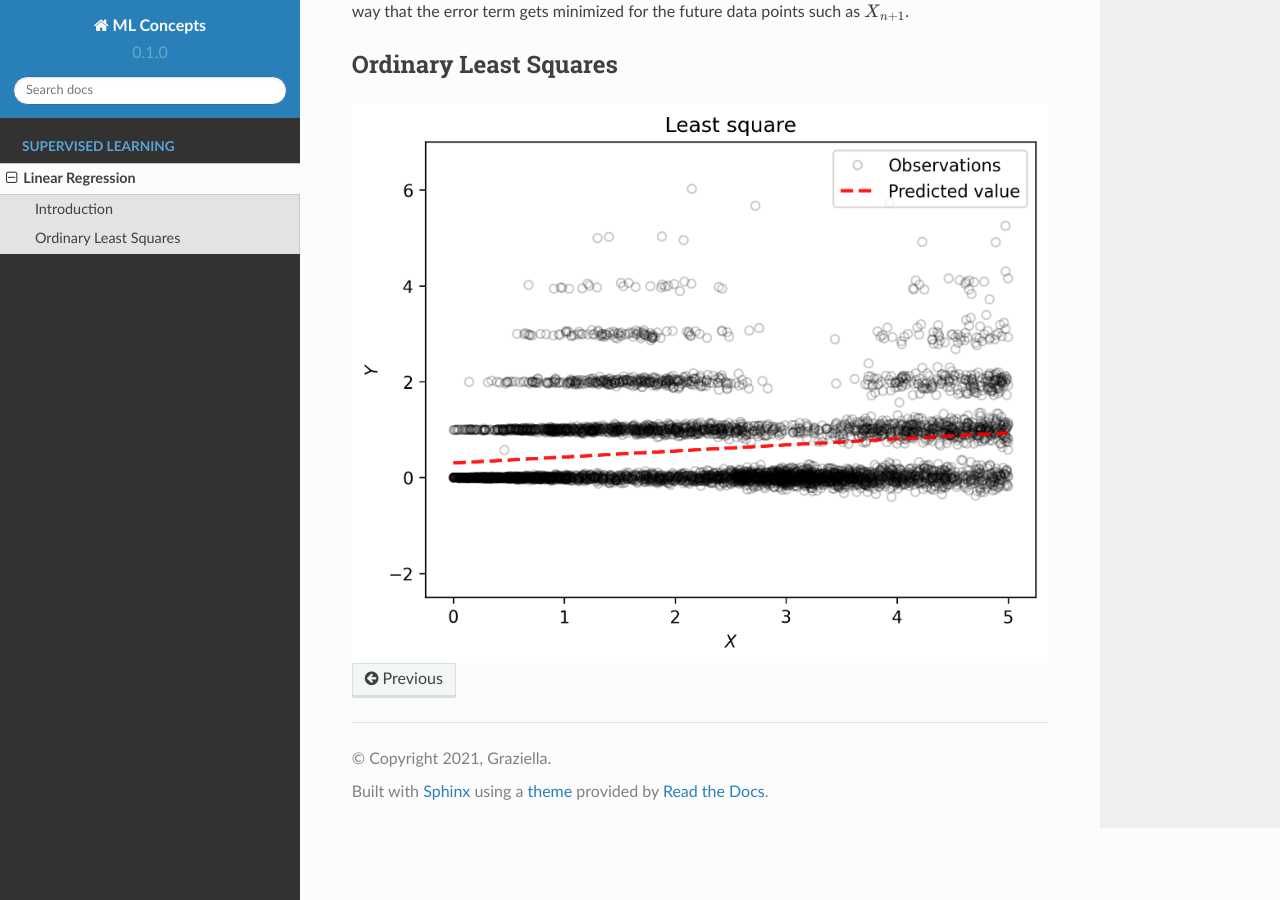
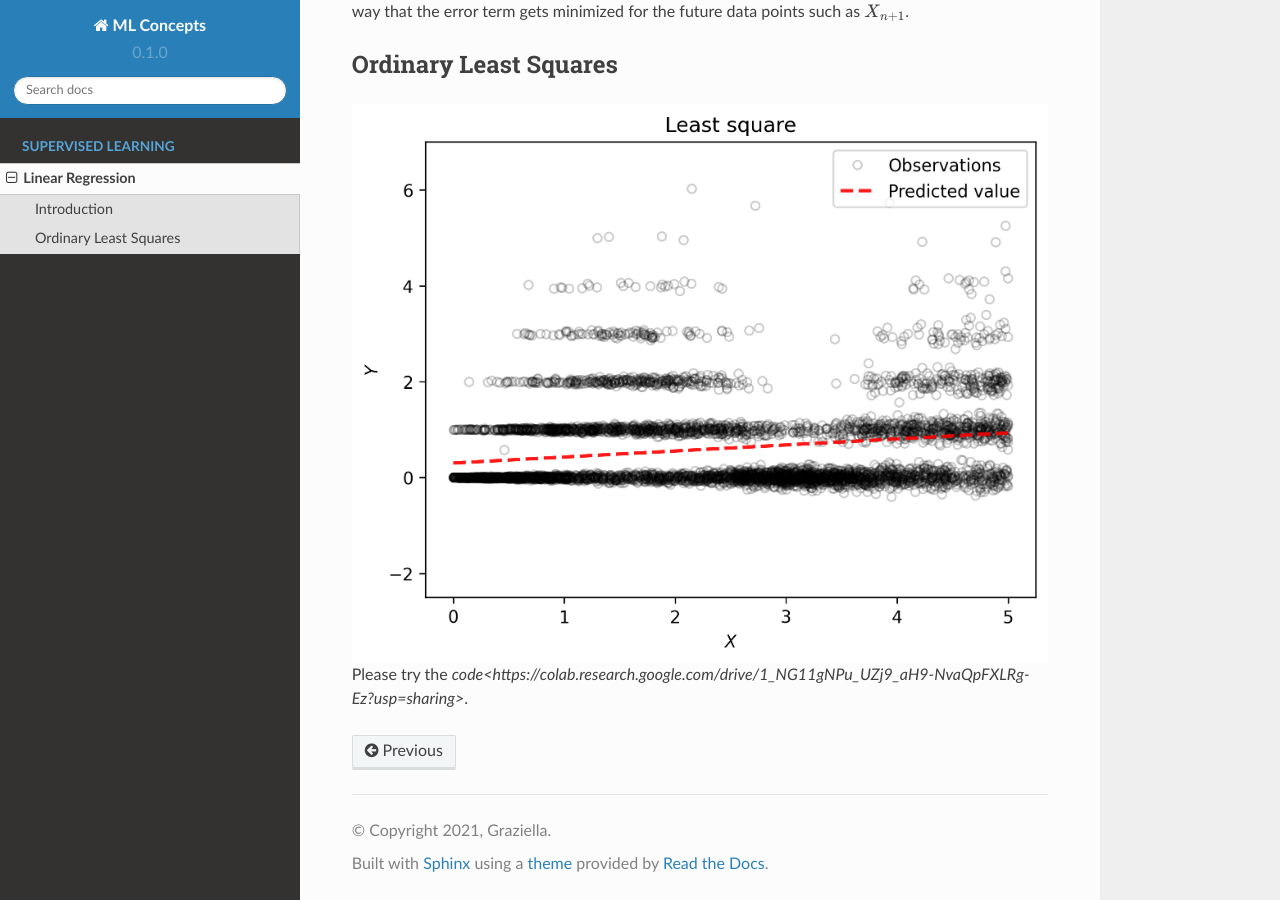
Before and after one commit to ghoshsubh/ML-project, a Sphinx documentation site: the page built from docs/source/Linear_regression.rst, in a window 1280 px wide and 900 px high, scrolled down 748 px. Built offline with Sphinx 7.4.7 and the Read the Docs theme 2.0.0, drawn with Linux system fonts in a browser that asks for light colours.

Commit message:
Update Linear_regression.rst

```diff
--- a/docs/source/Linear_regression.rst
+++ b/docs/source/Linear_regression.rst
@@ -33,3 +33,5 @@ Ordinary Least Squares
 
 .. image:: images/LeastSquare.png
   :align: center
+
+Please try the `code<https://colab.research.google.com/drive/1_NG11gNPu_UZj9_aH9-NvaQpFXLRg-Ez?usp=sharing>`.
```
